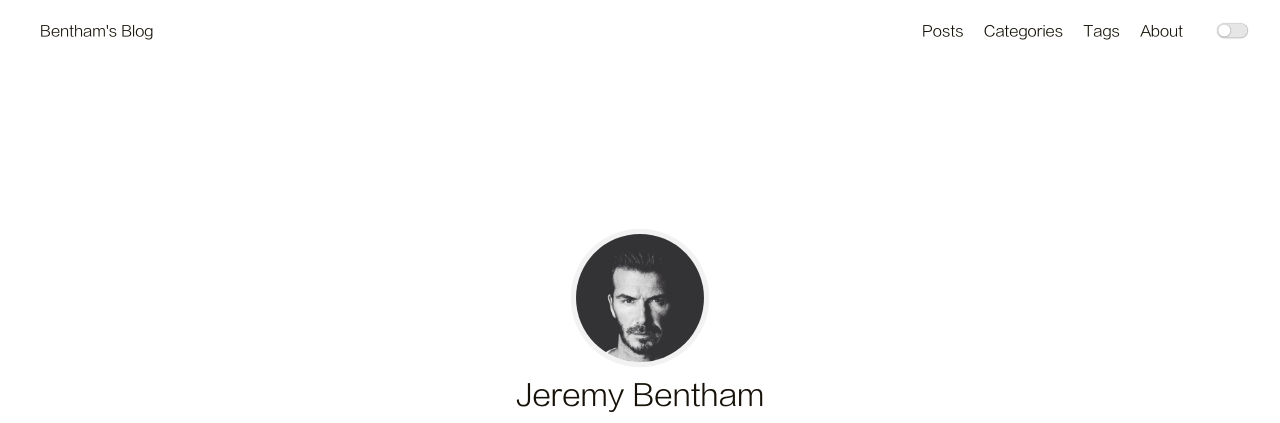
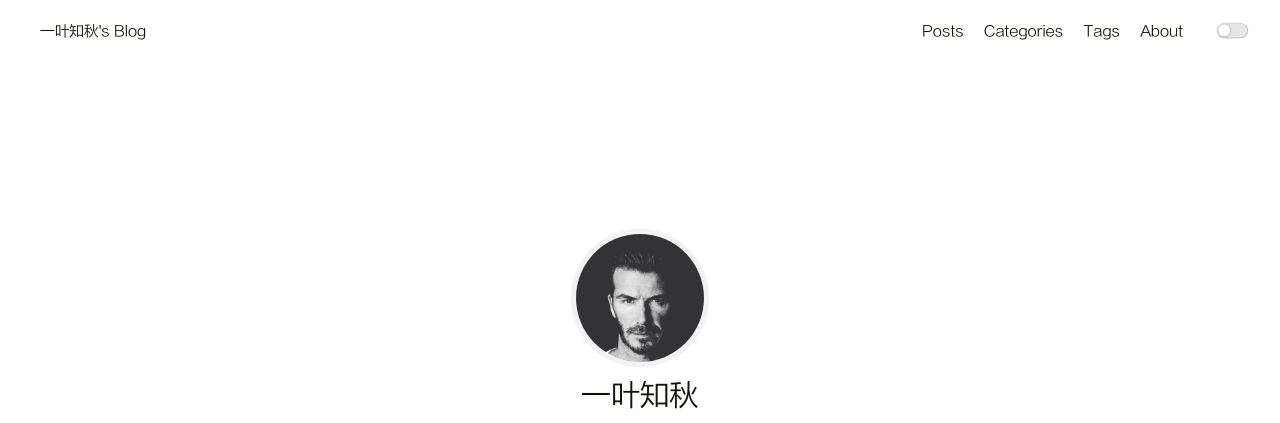
Before and after one commit to wz1383691/wz1383691.github.io, a plain HTML site: page index.html in a window 1280 px wide. Shown: the top 423 px of the page. Drawn offline with Linux system fonts and the light colour scheme.

Commit message:
Site updated: 2019-11-13 09:37:43

```diff
--- a/index.html
+++ b/index.html
@@ -49,7 +49,7 @@
         <header>
     <nav class="navbar">
         <div class="container">
-            <div class="navbar-header header-logo"><a href="/">Bentham&#39;s Blog</a></div>
+            <div class="navbar-header header-logo"><a href="/">一叶知秋&#39;s Blog</a></div>
             <div class="menu navbar-right">
 
                     <a class="menu-item" href="/archives">Posts</a>
@@ -72,7 +72,7 @@
         <div class="container">
             <div class="navbar-header">
                 <div>
-                    <a href="/">Bentham&#39;s Blog</a><a id="mobile-toggle-theme">·&nbsp;Light</a>
+                    <a href="/">一叶知秋&#39;s Blog</a><a id="mobile-toggle-theme">·&nbsp;Light</a>
                 </div>
                 <div class="menu-toggle" onclick="mobileBtn()">&#9776; Menu</div>
             </div>
@@ -111,7 +111,7 @@
         <div class="avatar">
             <a href="/archives"><img src="/image/avatar.jpeg"></a>
         </div>
-        <div class="nickname">Jeremy Bentham</div>
+        <div class="nickname">一叶知秋</div>
         <div class="description"><p>Lorem ipsum dolor sit amet, <strong>consectetur adipiscing elit.</strong> <br>Fusce eget urna vitae velit <em>eleifend interdum at ac</em> nisi.</p>
 </div>
         <div class="links">
```
Also changed, not shown: 2019/11/12/helloone/index.html (+2 -2 lines), archives/2019/11/index.html (+2 -2 lines), archives/2019/index.html (+2 -2 lines), archives/index.html (+2 -2 lines).
